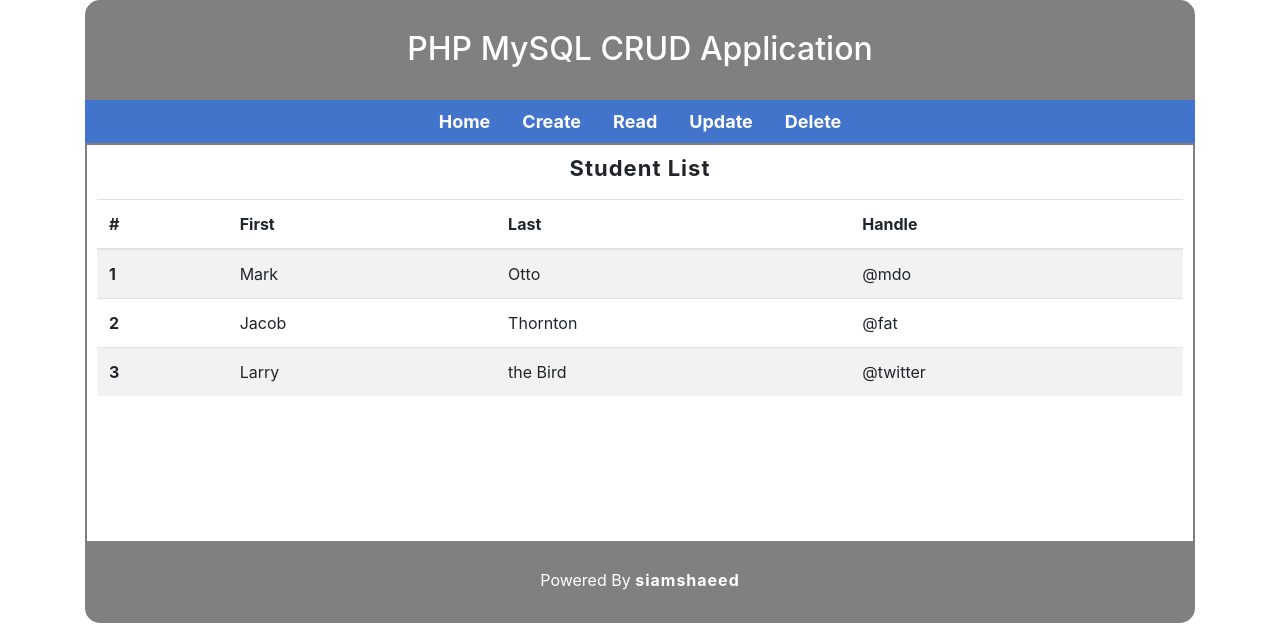
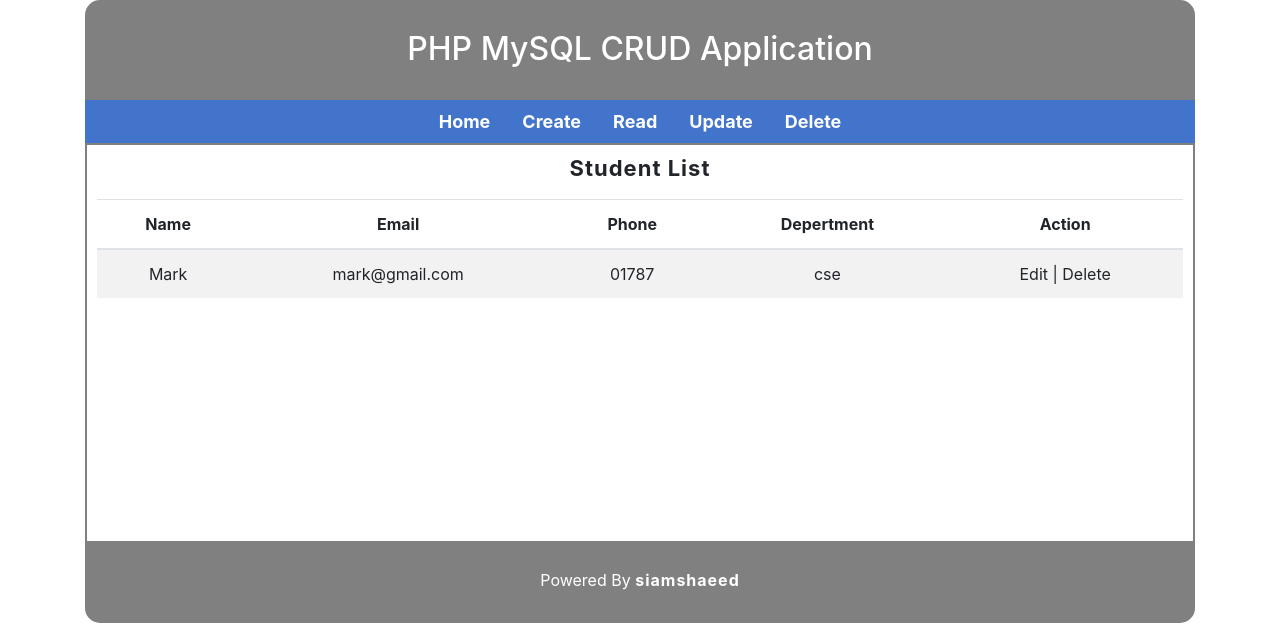
Before and after one commit to siamshaeed/CRUD-PHP, a PHP site: page /read.php in a window 1280 px wide. Shown: the top 636 px of the page. Run offline with PHP 8.4, Linux system fonts and the light colour scheme.

Commit message:
read page frontend

```diff
--- a/css/style.css
+++ b/css/style.css
@@ -60,7 +60,7 @@
 .regBtn{
 	border: none;
 	background: #4274CB;
-	padding: 5px 10px;
+	padding: 10px 10px;
 	color: #fff;
 	margin-top: 10px;
 	text-align: center;
--- a/read.php
+++ b/read.php
@@ -52,33 +52,23 @@
 				<div class="myBody">
 					<div class="readTable">
 						<h2 class="readTitle">Student List</h2>
-						<table class="table table-hover table-striped">
+						<table class="table table-hover table-striped text-center">
 							<thead>
 								<tr>
-									<th scope="col">#</th>
-									<th scope="col">First</th>
-									<th scope="col">Last</th>
-									<th scope="col">Handle</th>
+									<th>Name</th>
+									<th>Email</th>
+									<th>Phone</th>
+									<th>Depertment</th>
+									<th>Action</th>
 								</tr>
 							</thead>
 							<tbody>
 								<tr>
-									<th scope="row">1</th>
 									<td>Mark</td>
-									<td>Otto</td>
-									<td>@mdo</td>
-								</tr>
-								<tr>
-									<th scope="row">2</th>
-									<td>Jacob</td>
-									<td>Thornton</td>
-									<td>@fat</td>
-								</tr>
-								<tr>
-									<th scope="row">3</th>
-									<td>Larry</td>
-									<td>the Bird</td>
-									<td>@twitter</td>
+									<td>mark@gmail.com</td>
+									<td>01787</td>
+									<td>cse</td>
+									<td>Edit | Delete</td>
 								</tr>
 							</tbody>
 						</table>
```
